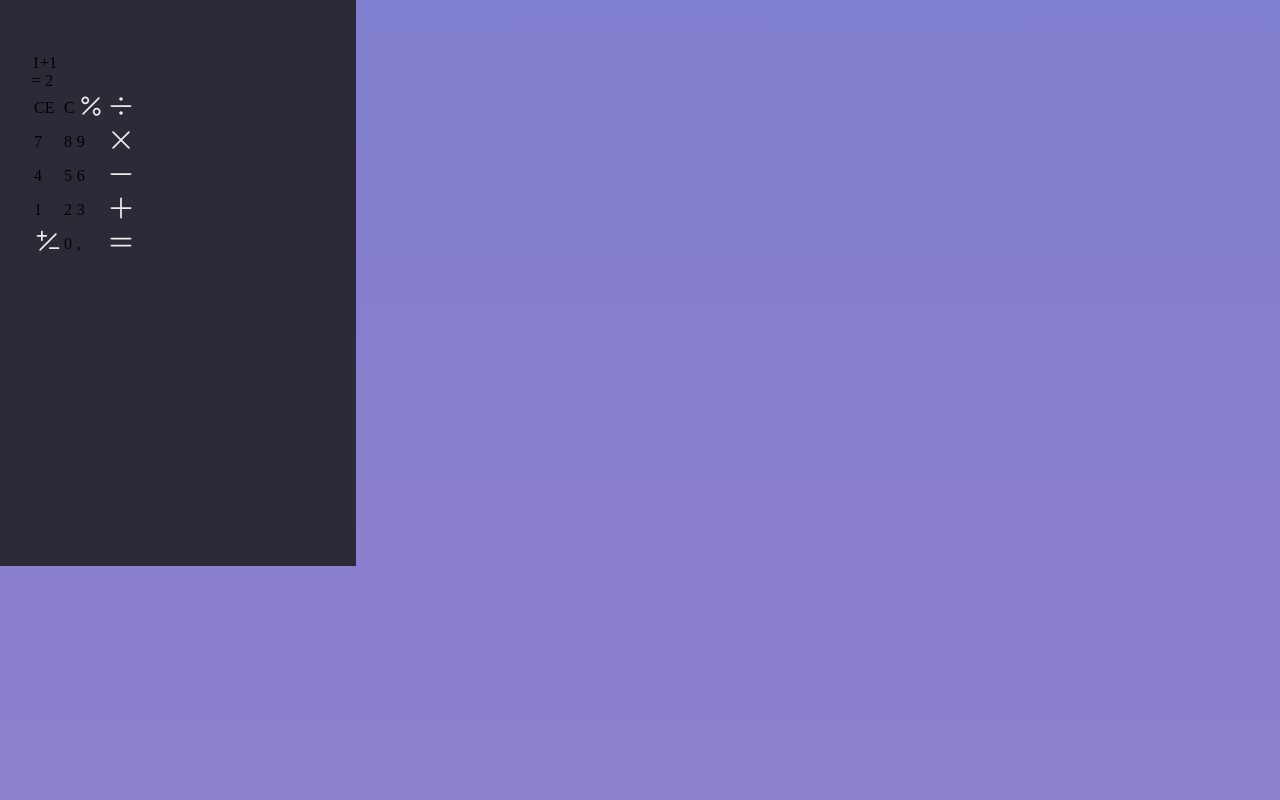
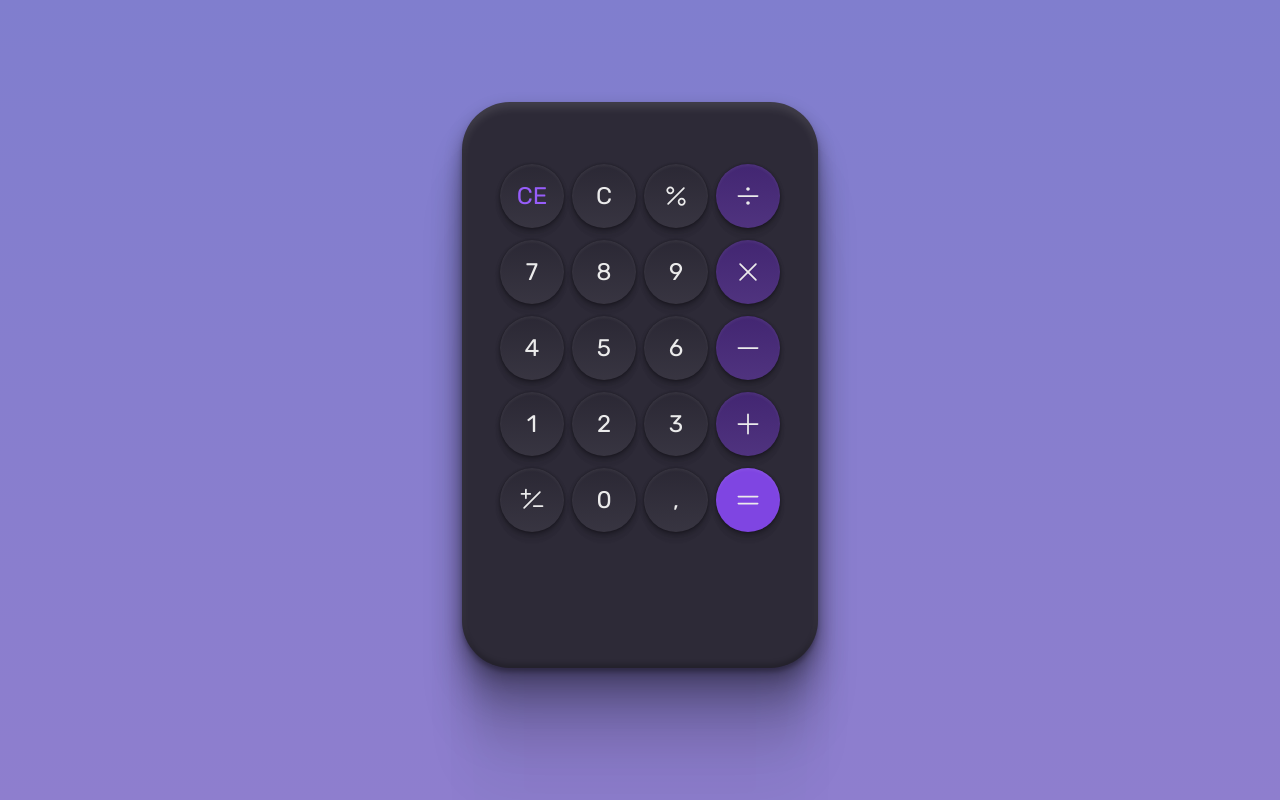
Before and after one commit to Viniciusy62/calculadora, a plain HTML site: page index.html in a window 1280 px wide. Drawn offline with Linux system fonts and the light colour scheme.

Commit message:
reference to previous commit

```diff
--- a/index.html
+++ b/index.html
@@ -4,59 +4,63 @@
 <head>
   <meta charset="UTF-8">
   <meta name="viewport" content="width=device-width, initial-scale=1.0">
+  <link rel="preconnect" href="https://fonts.googleapis.com">
+  <link rel="preconnect" href="https://fonts.gstatic.com" crossorigin>
+  <link href="https://fonts.googleapis.com/css2?family=Rubik&display=swap" rel="stylesheet">
   <link rel="stylesheet" href="style.css">
   <title>Calculadora</title>
 </head>
 
 <body>
   <main>
+
     <head>
-      <p>1+1</p>
+      <!-- <span>1+1</span>
       <span>=</span>
-      <span>2</span>
+      <span>2</span> -->
     </head>
     <table>
       <tr>
-        <td>CE</td>
-        <td>C</td>
-        <td>
+        <td class="bt-gray CE">CE</td>
+        <td class="bt-gray">C</td>
+        <td class="bt-gray">
           <img src="./assets/percentage.svg" alt="Botão de porcentagem">
         </td>
-        <td>
+        <td class="bt-purple">
           <img src="./assets/divide.svg" alt="Botão de dividir">
         </td>
       </tr>
       <tr>
-        <td>7</td>
-        <td>8</td>
-        <td>9</td>
-        <td>
+        <td class="bt-gray">7</td>
+        <td class="bt-gray">8</td>
+        <td class="bt-gray">9</td>
+        <td class="bt-purple">
           <img src="./assets/multiply.svg" alt="Botão de multiplicar">
         </td>
       </tr>
       <tr>
-        <td>4</td>
-        <td>5</td>
-        <td>6</td>
-        <td>
+        <td class="bt-gray">4</td>
+        <td class="bt-gray">5</td>
+        <td class="bt-gray">6</td>
+        <td class="bt-purple">
           <img src="./assets/subtraction.svg" alt="Botão de subtração">
         </td>
       </tr>
       <tr>
-        <td>1</td>
-        <td>2</td>
-        <td>3</td>
-        <td>
+        <td class="bt-gray">1</td>
+        <td class="bt-gray">2</td>
+        <td class="bt-gray">3</td>
+        <td class="bt-purple">
           <img src="./assets/sum.svg" alt="Botão de somar">
         </td>
       </tr>
       <tr>
-        <td>
+        <td class="bt-gray">
           <img src="./assets/sumSubtract.svg" alt="Botão de positivo e negativo">
         </td>
-        <td>0</td>
-        <td>,</td>
-        <td>
+        <td class="bt-gray">0</td>
+        <td class="bt-gray">,</td>
+        <td class="bt-equal">
           <img src="./assets/equal.svg" alt="Botão de igual">
         </td>
       </tr>
--- a/style.css
+++ b/style.css
@@ -6,24 +6,93 @@
 
 :root {
   font-size: 62.5%;
-  --bg-body: linear-gradient(#807ECE, #8E7ECE);
-  --bg-calculator: #2D2A37;
-  --txt-color: #EBEBEB;
-  --bg-button-operators: #462878;
-  --bg-bt-equal: #7F45E2;
-  --txt-gray: #6B6B6B;
+  --bg-body: linear-gradient(#807ece, #8e7ece);
+  --bg-calculator: #2d2a37;
+  --txt-color: #ebebeb;
+  --bg-bt-operators: linear-gradient(
+      180deg,
+      rgba(0, 0, 0, 0.05) 0.01%,
+      rgba(255, 255, 255, 0.05) 100%
+    ),
+    #462878;
+  --bg-bt-others: linear-gradient(
+      180deg,
+      rgba(0, 0, 0, 0.05) 0%,
+      rgba(255, 255, 255, 0.05) 100%
+    ),
+    #2d2a37;
+  --bg-bt-equal: #7f45e2;
+  --txt-gray: #6b6b6b;
+  --box-shadow-calculator: 0px -4px 5px 0px rgba(0, 0, 0, 0.22) inset,
+    0px 6px 8px 0px rgba(255, 255, 255, 0.1) inset,
+    0px 8px 17px 0px rgba(0, 0, 0, 0.29), 0px 30px 30px 0px rgba(0, 0, 0, 0.26),
+    0px 68px 41px 0px rgba(0, 0, 0, 0.15),
+    0px 120px 48px 0px rgba(0, 0, 0, 0.04),
+    0px 188px 52px 0px rgba(0, 0, 0, 0.01), 0px 4px 4px 0px rgba(0, 0, 0, 0.25);
+  --box-shadow-bt: 0px 2px 3px 0px rgba(255, 255, 255, 0.06) inset,
+    0px 0px 2px 0px rgba(0, 0, 0, 0.29), 0px 2px 4px 0px rgba(0, 0, 0, 0.26),
+    0px 4px 6px 0px rgba(0, 0, 0, 0.1), 0px 7px 7px 0px rgba(0, 0, 0, 0.04),
+    0px 11px 7px 0px rgba(0, 0, 0, 0.01);
 }
 
 body {
   font-size: 1.6rem;
   background: var(--bg-body);
   height: 100vh;
+  display: grid;
+  place-content: center;
+  font-family: 'Rubik', sans-serif;
 }
 
 main {
+  margin-top: -3rem;
   padding: 5.4rem 3.2rem 3.2rem;
   width: 35.6rem;
   height: 56.6rem;
   background: var(--bg-calculator);
-  /* display: grid; */
+  border-radius: 4.8rem;
+  box-shadow: var(--box-shadow-calculator);
 }
+
+table {
+  width: 100%;
+  color: var(--txt-color);
+}
+
+tr {
+  display: flex;
+  justify-content: space-between;
+}
+
+td {
+  margin: 0.6rem auto;
+  width: 6.4rem;
+  height: 6.4rem;
+  border-radius: 5rem;
+
+  text-align: center;
+  font-size: 2.4rem;
+  font-weight: 400;
+
+  display: grid;
+  place-content: center;
+}
+
+.bt-gray {
+  background: var(--bg-bt-others);
+  box-shadow: var(--box-shadow-bt);
+}
+
+.bt-purple {
+  background: var(--bg-bt-operators);
+  box-shadow: var(--box-shadow-bt);
+}
+
+.bt-equal {
+  background: var(--bg-bt-equal);
+  box-shadow: var(--box-shadow-bt);
+}
+
+.CE {
+  color: #975DFA;
+}
```
